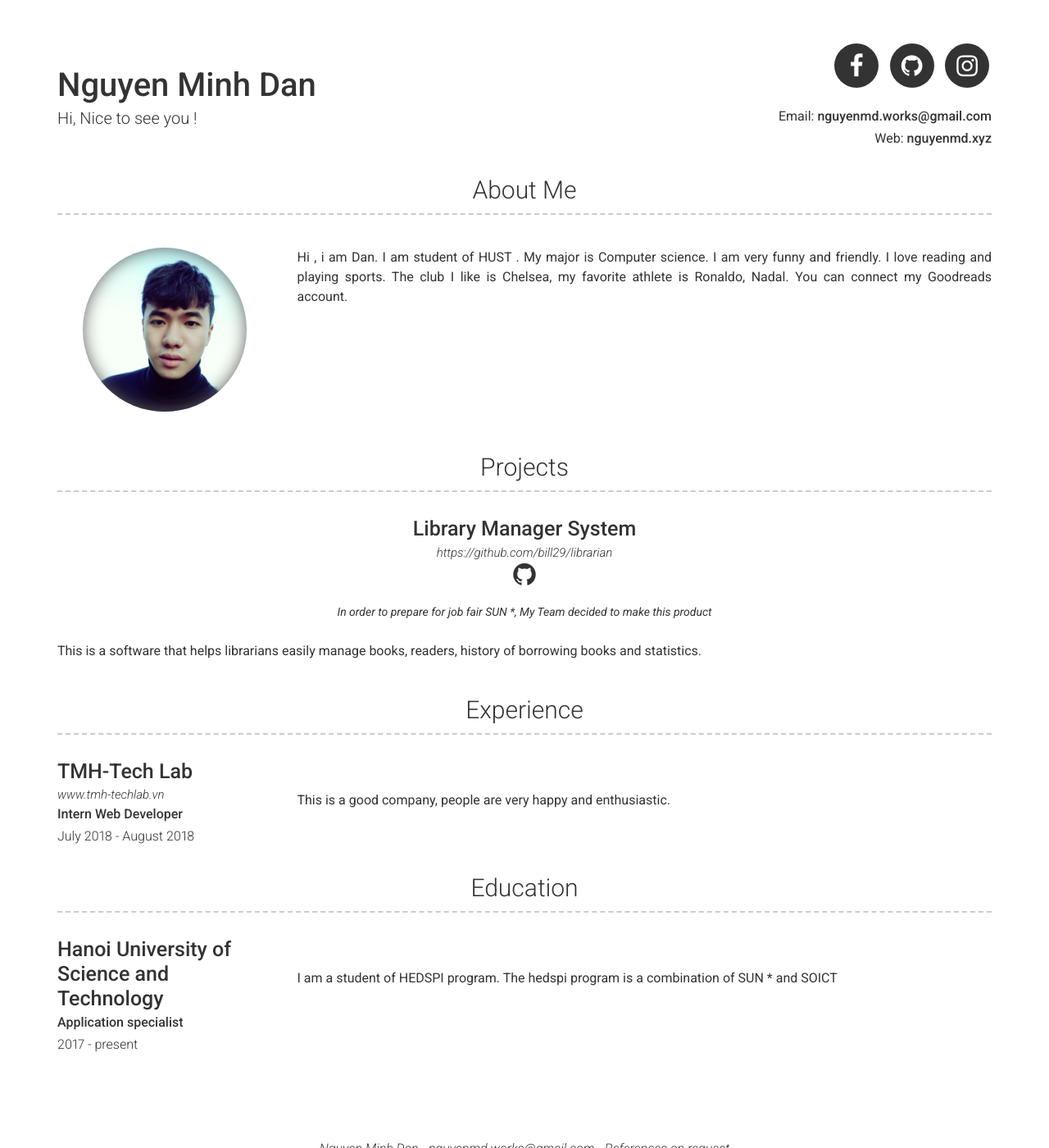
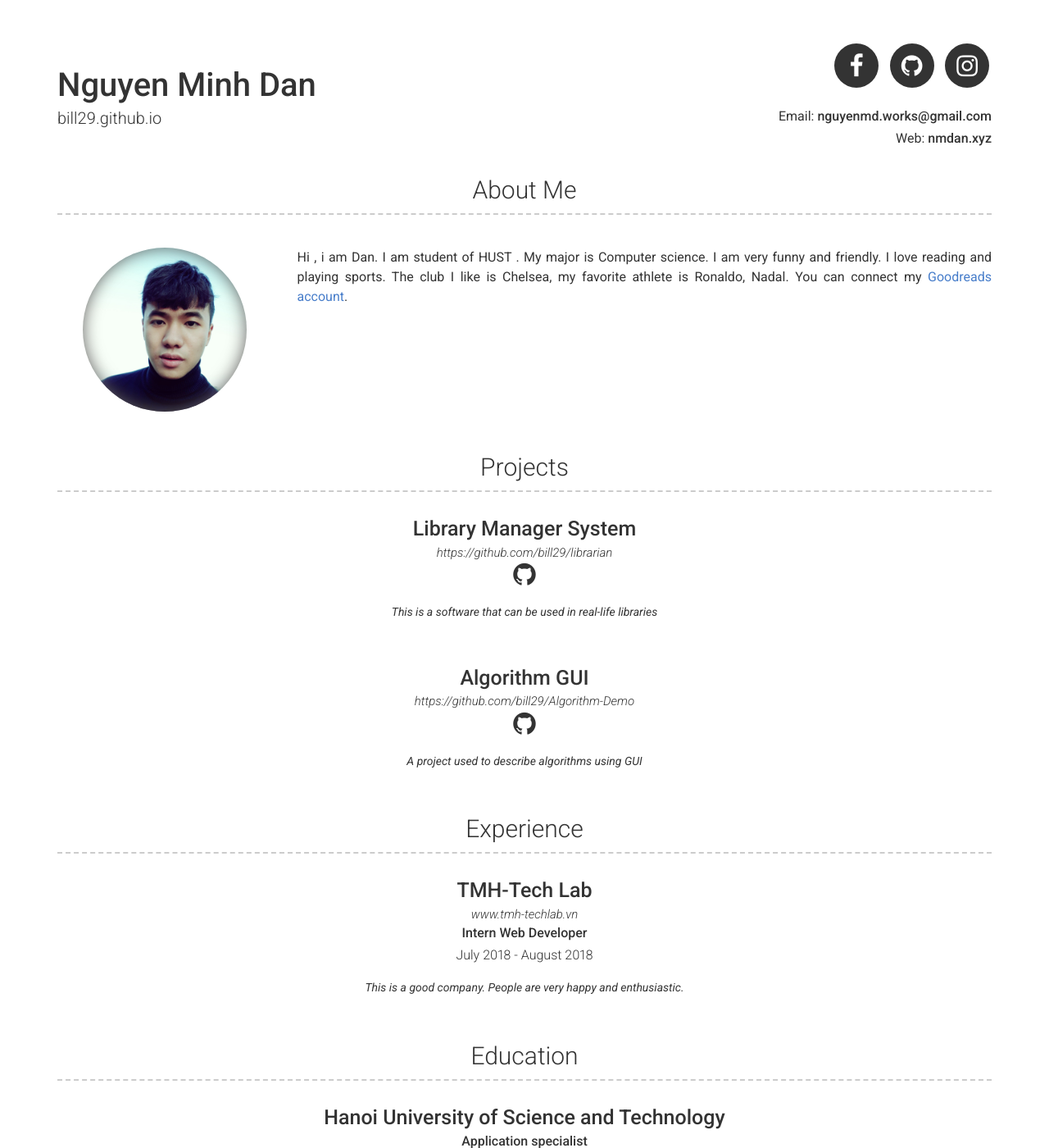
Before and after one commit to bill29/bill29.github.io, a Jekyll site: the page built from index.md, in a window 1280 px wide and 1400 px high. Shown: the whole window at 82% size. Built offline with Jekyll 4.4.1, drawn with Linux system fonts in a browser that asks for light colours.

```diff
--- /dev/null
+++ b/CNAME
@@ -0,0 +1 @@
+nmdan.xyz
--- a/_config.yml
+++ b/_config.yml
@@ -4,9 +4,9 @@ repository: Git repository where your resume will be hosted, only required if yo
 
 # Personal info
 name: Nguyen Minh Dan
-title: Hi, Nice to see you !
+#title: Hi, Nice to see you !
 email: nguyenmd.works@gmail.com
-website: nguyenmd.xyz
+website: nmdan.xyz
 
 # Social links
 github_username:  bill29
@@ -15,7 +15,7 @@ instagram_username: nm_zan
 # About Section
  #about_title: About Me
 about_profile_image: images/d.jpg
-about_content: Hi , i am Dan. I am student of HUST . My major is Computer science. I am very funny and friendly. I love reading and playing sports. The club I like is Chelsea, my favorite athlete is Ronaldo, Nadal. You can connect my Goodreads account.
+about_content: Hi , i am Dan. I am student of HUST . My major is Computer science. I am very funny and friendly. I love reading and playing sports. The club I like is Chelsea, my favorite athlete is Ronaldo, Nadal. You can connect my [Goodreads account](https://www.goodreads.com/user/show/90677782-d-n-nguy-n).
 # Projects Section
 #projects_title: abc
 
--- a/_data/projects.yml
+++ b/_data/projects.yml
@@ -4,6 +4,12 @@
   link: https://github.com/bill29/librarian
   github: https://github.com/bill29/librarian
   quote: >
-    In order to prepare for job fair SUN *, My Team decided to make this product
-  description: | # this will include new lines to allow paragraphs
-    This is a software that helps librarians easily manage books, readers, history of borrowing books and statistics.
+    This is a software that can be used in real-life libraries
+  #description: | # this will include new lines to allow paragraphs
+   # This is a software that helps librarians easily manage books, readers, history of borrowing books and statistics.
+- layout: top-middle
+  name: Algorithm GUI
+  link: https://github.com/bill29/Algorithm-Demo
+  github: https://github.com/bill29/Algorithm-Demo
+  quote: >
+    A project used to describe algorithms using GUI
```
Also changed, not shown: _data/education.yml (+5 -3 lines), _data/experience.yml (+5 -4 lines), 1 other file.
